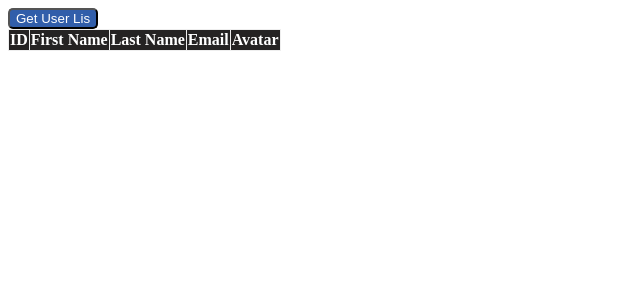
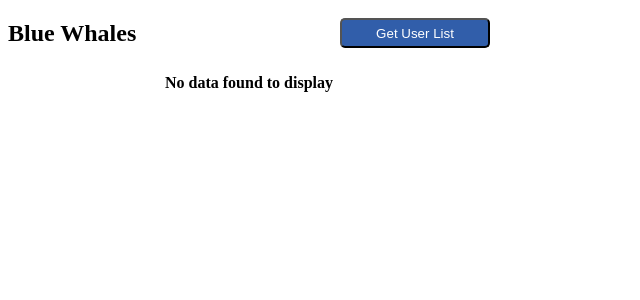
Before and after one commit to acciojob/fetch-users-vishalpawar132, a React app: page / in a window 1280 px wide. Shown: the top 300 px of the page, without its empty margins (0-640 px from the left). Built offline with nearby package versions, Linux system fonts and the light colour scheme.

Commit message:
commit-7

```diff
--- a/src/components/App.js
+++ b/src/components/App.js
@@ -6,7 +6,7 @@ import './../styles/App.css';
 const App = () => {
 
   const [users, setUsers] = useState([]);
-  const [loading, setLoading] = useState(false);
+  const [loading, setLoading] = useState(true);
 
   const fetchUserList = () => {
       setLoading(true);
@@ -26,16 +26,17 @@ const App = () => {
 
 
   return (
-    <div>
-        <button className="btn" onClick={fetchUserList}>Get User Lis</button>
-
+    <div className="list">
+        <div className="btn-BW">
+        <h2>Blue Whales</h2>
+        <button className="btn" onClick={fetchUserList}>Get User List</button>
+        </div>
         {loading ? (
       <p>No data found to display</p>
     ) : (
-      <table border="1">
+      <table >
         <thead>
           <tr>
-            <th>ID</th>
             <th>First Name</th>
             <th>Last Name</th>
             <th>Email</th>
@@ -45,7 +46,6 @@ const App = () => {
         <tbody>
           {users.map((user) => (
             <tr key={user.id}>
-              <td>{user.id}</td>
               <td>{user.first_name}</td>
               <td>{user.last_name}</td>
               <td>{user.email}</td>
@@ -59,6 +59,7 @@ const App = () => {
     )}
 
 
+
     </div>
   )
 }
--- a/src/styles/App.css
+++ b/src/styles/App.css
@@ -1,17 +1,43 @@
+
+/* #root{
+    text-align: center;
+} */
+
+.list{
+    width: 482px;
+    text-align: center;
+}
+
 table{
     border-collapse: collapse;
     text-align: center;
     border: none;
-    background-color: rgb(246, 245, 245);
+
+}
+th,td{
+    text-align: center;
 }
 
 button{
     background-color: rgb(49, 94, 170);
     color: white;
     border-radius: 5px;
+    width: 150px;
+    height: 30px;
 }
 th{
-    background-color: rgb(37, 35, 35);
+    background-color: rgb(48, 48, 48);
     color: white;
-    margin: 5px;
+    padding-right: 20px;
+    padding-left: 20px;
+
 }
+.btn-BW{
+    display: flex;
+    justify-content: space-between;
+    align-items: center;
+    height: 50px;
+}
+p{
+    font-weight: bold;
+}
```
